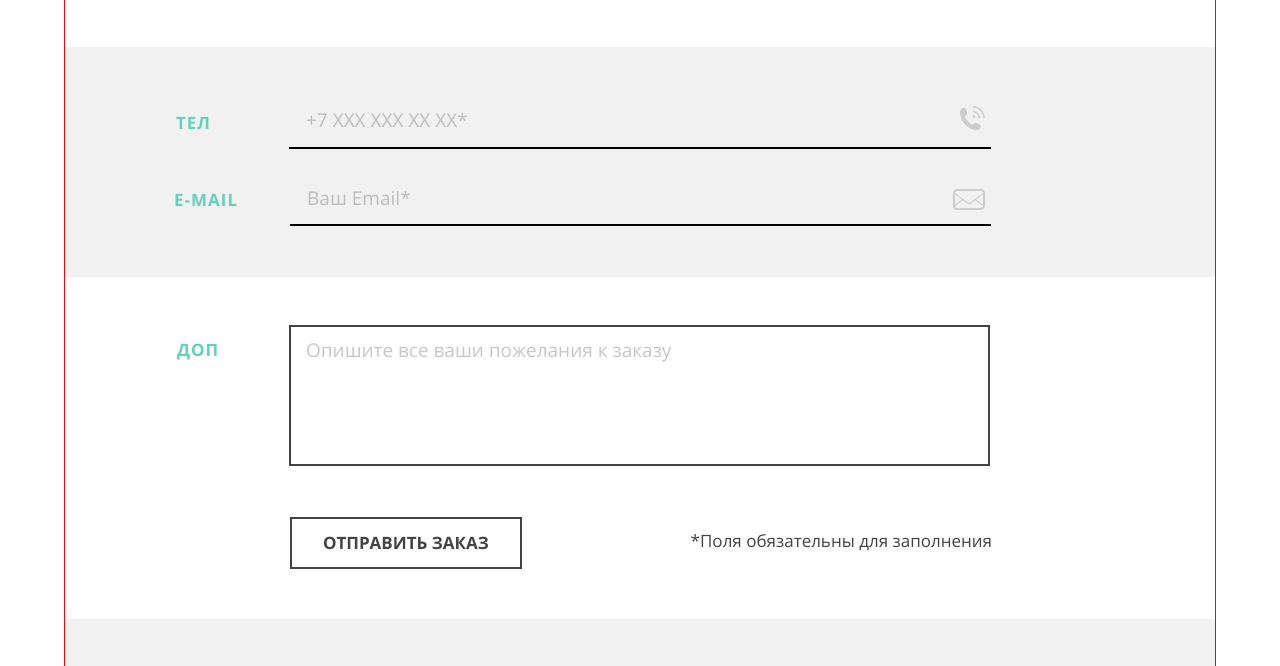
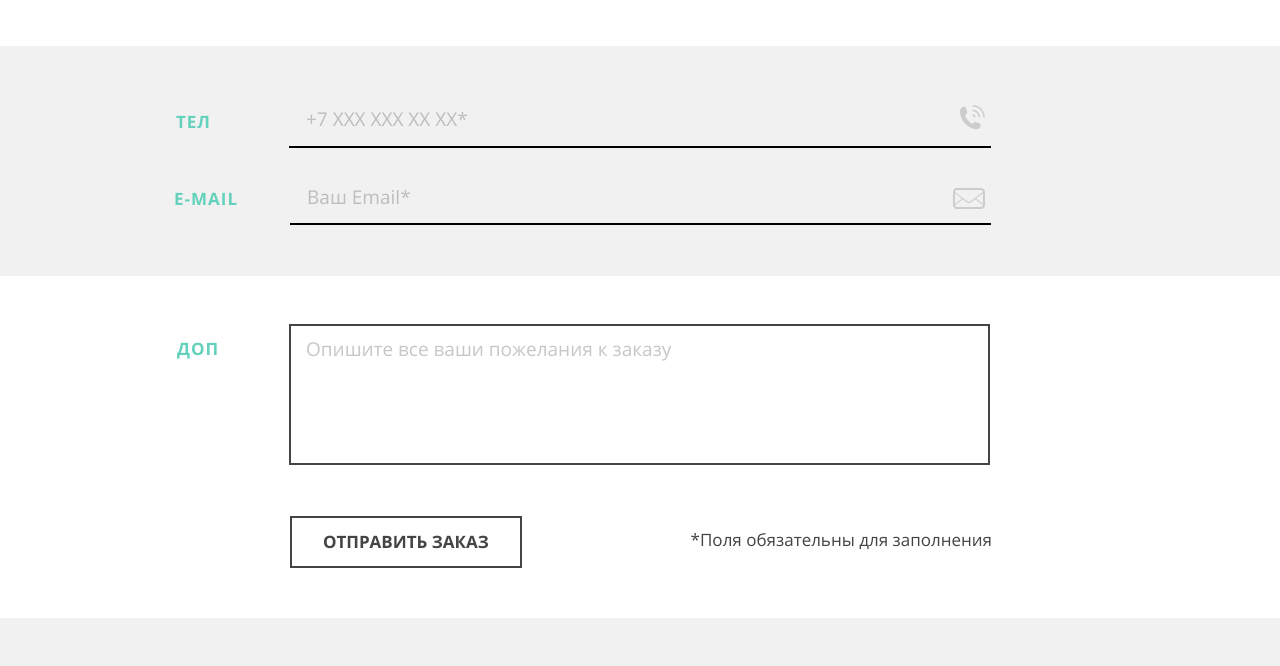
Before and after one commit to AbzalovaLiliya/1339483-mishka-19, a website: page source/form.html in a window 1280 px wide. Shown: the part 1245-1911 px from the top of the page. Drawn offline with nearby package versions, Linux system fonts and the light colour scheme; files that its build step writes are made by us from their sources.

Commit message:
исправление form.html

```diff
--- a/source/form.html
+++ b/source/form.html
@@ -193,9 +193,12 @@
 
       </div>
     </div>
-    <div class="form__footer">
-      <p class="form__hint">*Поля обязательны для заполнения</p>
-      <button class="btn form__hint--btn" type="submit">отправить заказ</button>
+
+    <div class="wrapper">
+      <div class="form__footer">
+        <p class="form__hint">*Поля обязательны для заполнения</p>
+        <button class="btn form__hint--btn" type="submit">отправить заказ</button>
+      </div>
     </div>
   </form>
 
--- a/source/less/blocks/checkbox.less
+++ b/source/less/blocks/checkbox.less
@@ -57,5 +57,4 @@
   .checkbox {
     flex-basis: 33.3%;
   }
-
 }
--- a/source/less/blocks/page-main.less
+++ b/source/less/blocks/page-main.less
@@ -89,5 +89,4 @@
   .page-main__info--form {
     padding: 122px 219px 60px 226px;
   }
-
 }
--- a/source/less/common.less
+++ b/source/less/common.less
@@ -13,8 +13,8 @@
 }
 
 body {
-  border: 1px solid red;
-  width: 1150px;
+  /* border: 1px solid red;
+   width: 320px;*/
   /* width: 320px; 772px 1150px*/
   min-width: 320px;
   margin: 0 auto;
```
